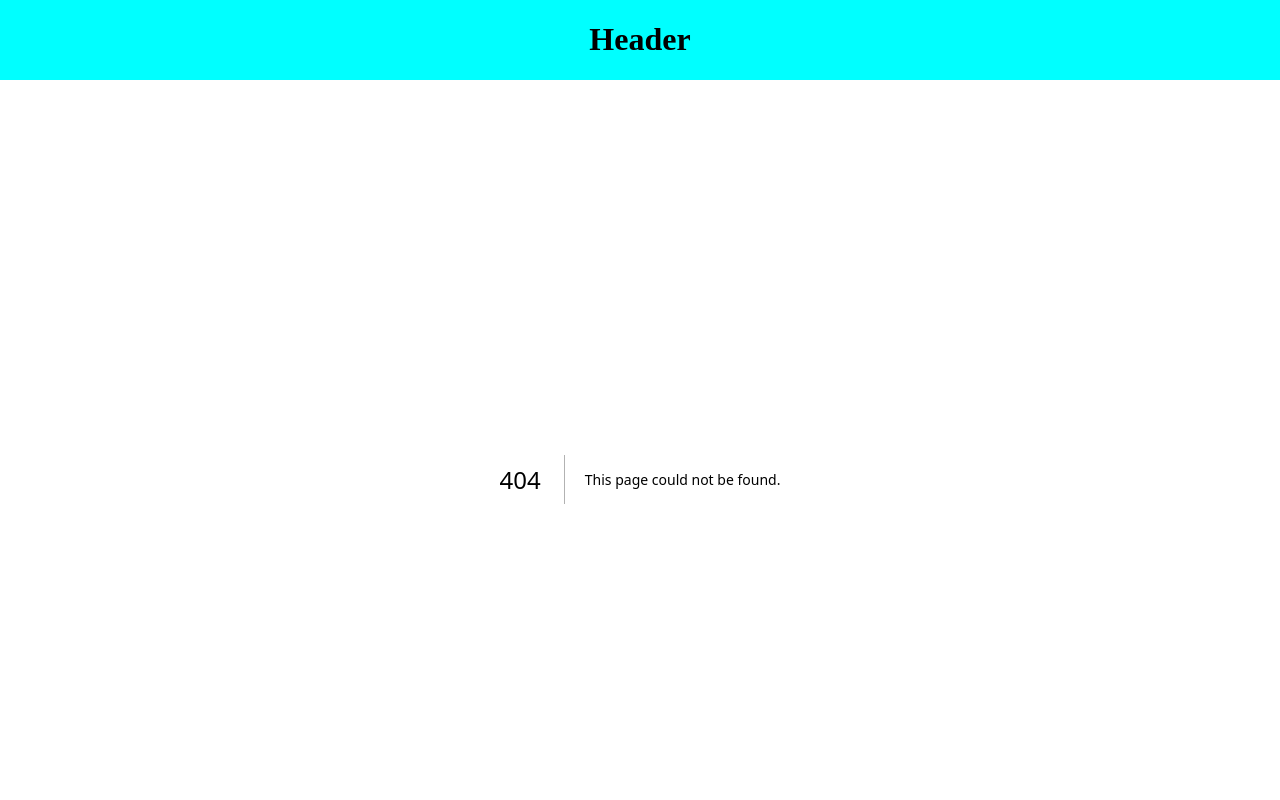
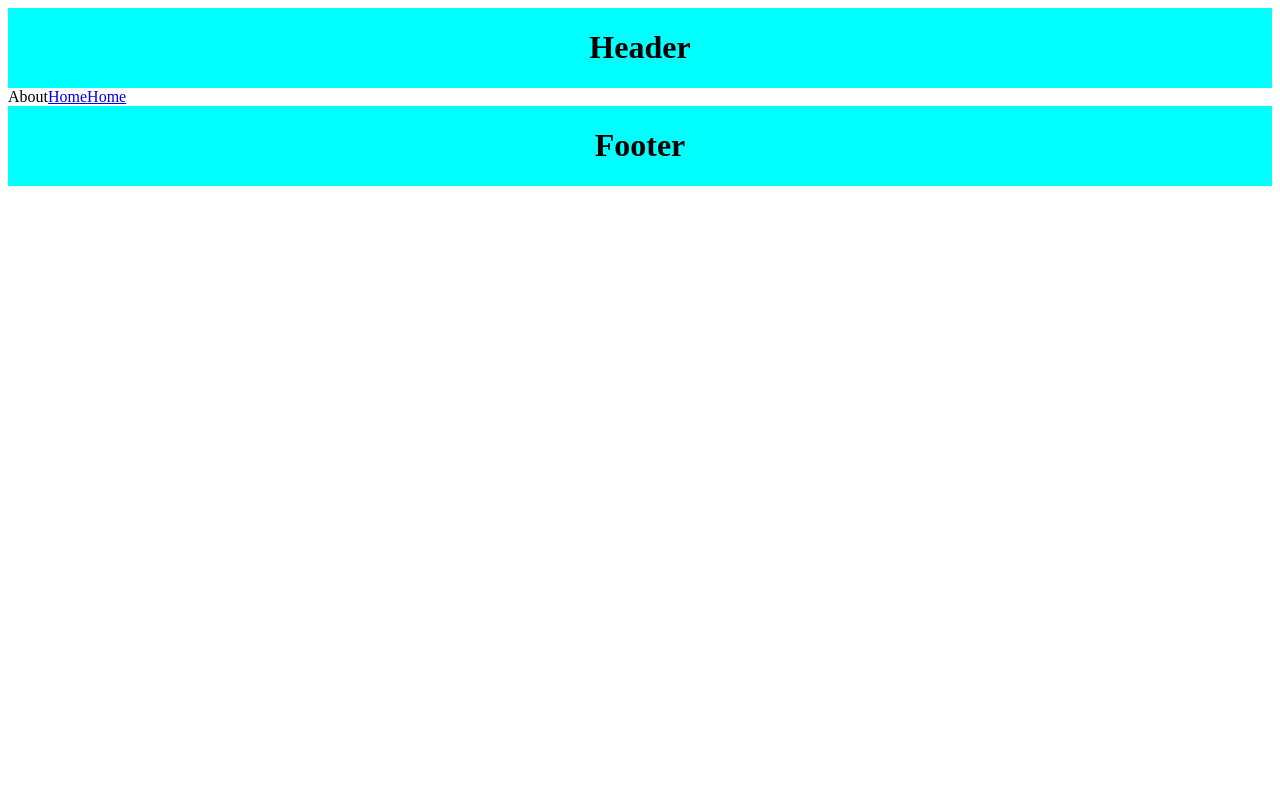
Before and after one commit to MrShadowKnight/CW_NEXT, a Next.js app: page /about in a window 1280 px wide. Before the commit this address had no page. Shown: the top 800 px of the page. Built offline with nearby package versions, Linux system fonts and the light colour scheme.

Commit message:
Add.changes

```diff
--- /dev/null
+++ b/src/pages/about/index.tsx
@@ -0,0 +1,14 @@
+import React from 'react'
+import Link from 'next/link'
+
+const index = () => {
+  return (
+    <div>
+        About
+        <Link href="/">Home</Link>
+        <a href="/">Home</a>
+    </div>
+  )
+}
+
+export default index
```
